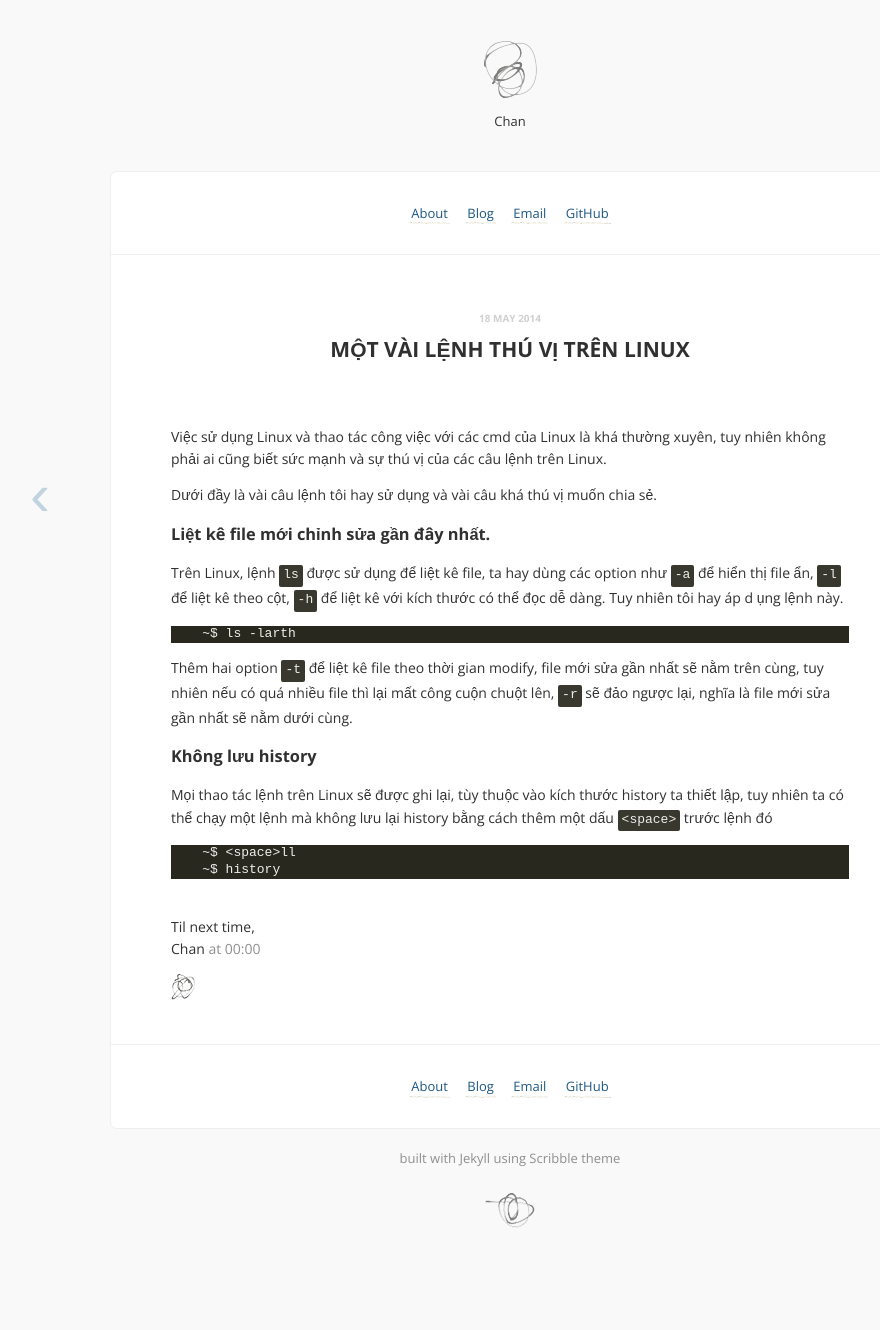
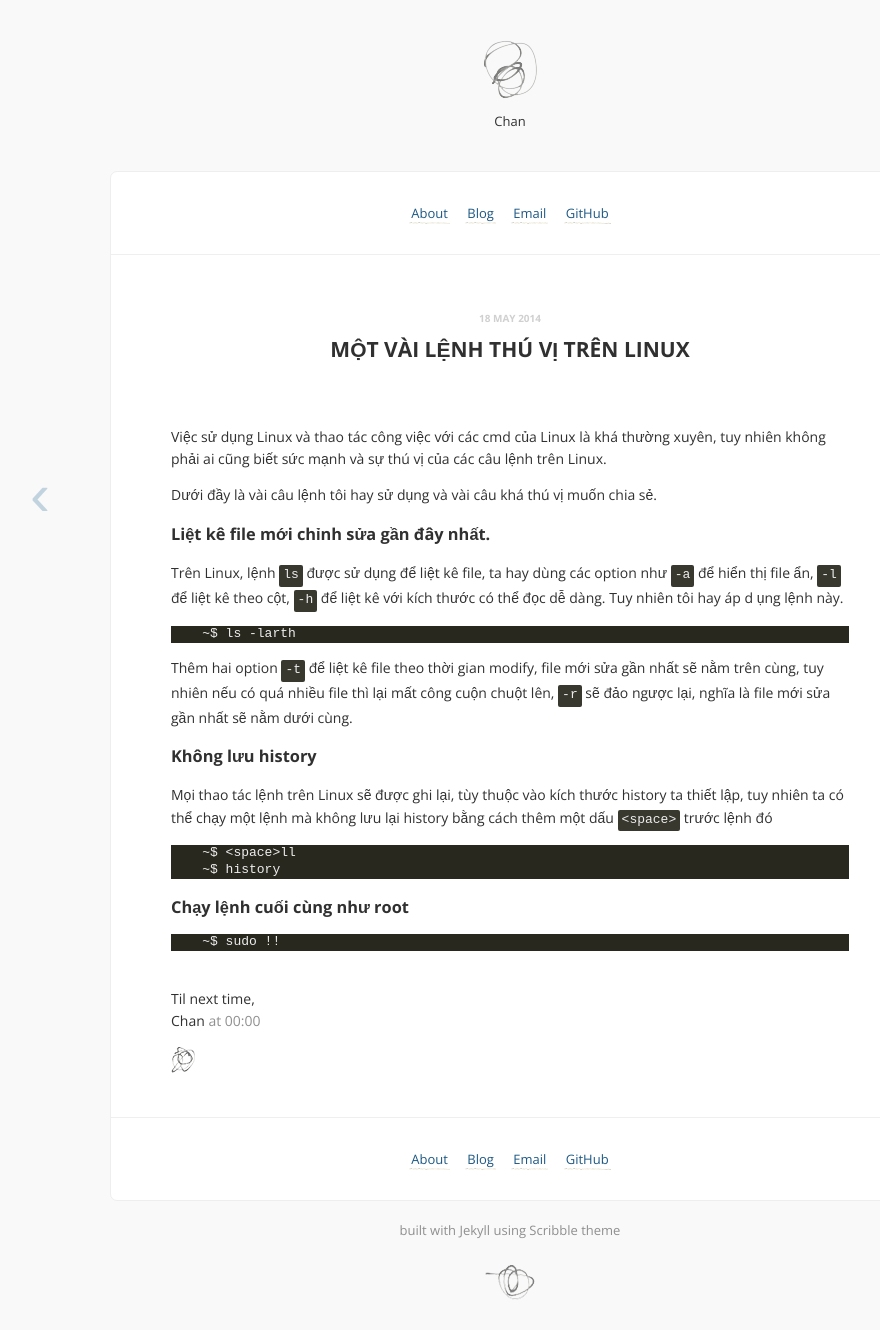
Before and after one commit to gitter-badger/xluffy.github.io, a Jekyll site: the page built from _posts/2014-05-18-fun-cmd-in-linux.md, in a window 1280 px wide. Shown: the whole page, without its empty margins (130-1010 px from the left). Built offline with Jekyll 4.4.1, drawn with Linux system fonts in a browser that asks for light colours; Markdown is read by kramdown in place of the engine named in the settings; comment, search, counter and statistics services are not loaded; before the commit the page ends 1258 px from its top, so only the background shows below that.

Commit message:
sudogit add _posts/2014-05-18-fun-cmd-in-linux.md  last cmd

````diff
--- a/_posts/2014-05-18-fun-cmd-in-linux.md
+++ b/_posts/2014-05-18-fun-cmd-in-linux.md
@@ -34,3 +34,9 @@ thể chạy một lệnh mà không lưu lại history bằng cách thêm một
     ~$ <space>ll
     ~$ history
 ```
+
+### Chạy lệnh cuối cùng như root
+
+```
+    ~$ sudo !!
+```
````
